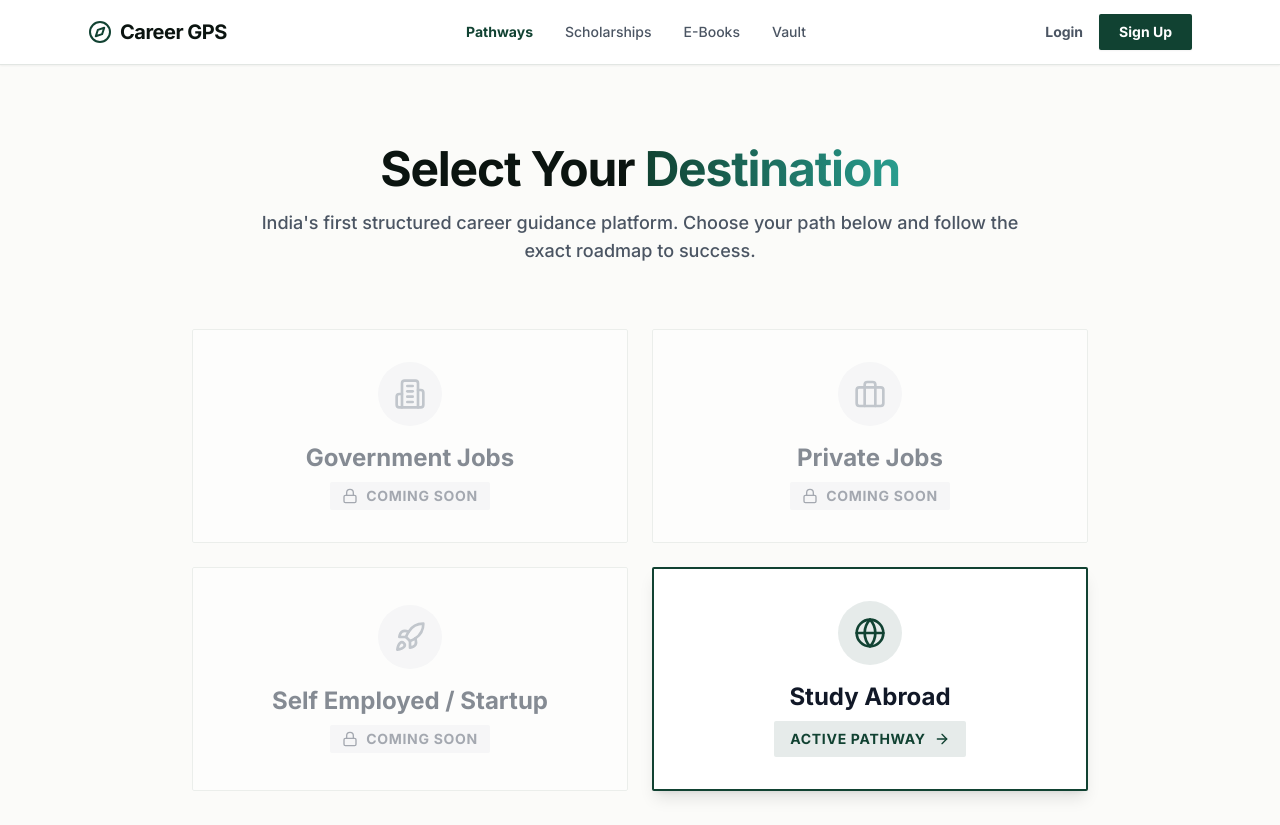
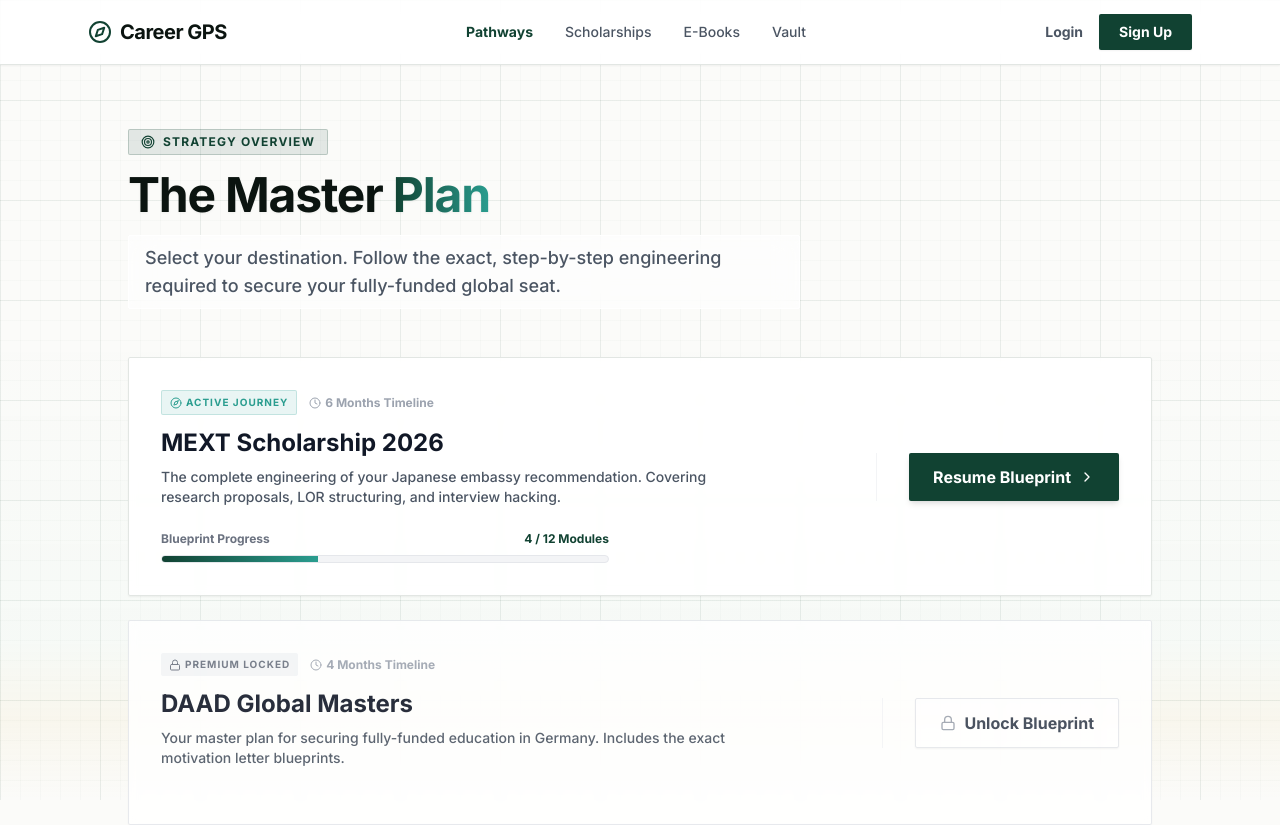
Before and after one commit to SahilDhinwa/Career-gps2.0, a Next.js app: page /pathways in a window 1280 px wide. Shown: the top 825 px of the page. Built offline with nearby package versions, Linux system fonts and the light colour scheme; no server answers.

Commit message:
Refactor PathwaysSelection to PathwaysPage with roadmap data

```diff
--- a/app/pathways/page.tsx
+++ b/app/pathways/page.tsx
@@ -1,78 +1,208 @@
-import Link from "next/link";
-import { Building2, Briefcase, Rocket, Globe, Lock, ArrowRight } from "lucide-react";
+"use client";
 
-export default function PathwaysSelection() {
+import { Compass, CheckCircle2, Lock, ChevronRight, Milestone, Target, Clock } from "lucide-react";
+import { useState } from "react";
+
+// MOCK DATA: The different roadmaps available on the platform
+const roadmapData = [
+  {
+    id: "mext-2026",
+    title: "MEXT Scholarship 2026",
+    country: "Japan",
+    duration: "6 Months",
+    status: "active",
+    progress: 35,
+    totalSteps: 12,
+    completedSteps: 4,
+    description: "The complete engineering of your Japanese embassy recommendation. Covering research proposals, LOR structuring, and interview hacking."
+  },
+  {
+    id: "daad-masters",
+    title: "DAAD Global Masters",
+    country: "Germany",
+    duration: "4 Months",
+    status: "locked",
+    progress: 0,
+    totalSteps: 8,
+    completedSteps: 0,
+    description: "Your master plan for securing fully-funded education in Germany. Includes the exact motivation letter blueprints."
+  },
+  {
+    id: "chevening-uk",
+    title: "Chevening Leadership",
+    country: "United Kingdom",
+    duration: "5 Months",
+    status: "locked",
+    progress: 0,
+    totalSteps: 10,
+    completedSteps: 0,
+    description: "The leadership networking framework required to win the UK's most prestigious and highly competitive global award."
+  }
+];
+
+export default function PathwaysPage() {
+  const [hoveredCard, setHoveredCard] = useState<string | null>(null);
+
   return (
-    <div className="min-h-screen bg-background flex flex-col items-center justify-center px-6 py-20">
+    <div className="min-h-screen bg-[#FBFBF9] relative overflow-hidden flex flex-col">
+
+      {/* INLINE STYLES FOR THE ARCHITECTURAL BLUEPRINT */}
+      <style dangerouslySetInnerHTML={{__html: `
+        .blueprint-container {
+          position: fixed;
+          inset: 0;
+          z-index: 0;
+          pointer-events: none;
+        }
+
+        /* The Millimeter Grid */
+        .blueprint-grid {
+          position: absolute;
+          inset: 0;
+          /* Uses CSS gradients to draw the exact major and minor grid lines */
+          background-size: 100px 100px, 100px 100px, 20px 20px, 20px 20px;
+          background-image:
+            linear-gradient(rgba(17, 66, 50, 0.06) 1px, transparent 1px),
+            linear-gradient(90deg, rgba(17, 66, 50, 0.06) 1px, transparent 1px),
+            linear-gradient(rgba(17, 66, 50, 0.02) 1px, transparent 1px),
+            linear-gradient(90deg, rgba(17, 66, 50, 0.02) 1px, transparent 1px);
+        }
+
+        /* The Radar/Scanner Beam */
+        .scanner-beam {
+          position: absolute;
+          top: -100%;
+          left: 0;
+          width: 100%;
+          height: 100%;
+          /* A soft gradient that represents the light beam */
+          background: linear-gradient(
+            to bottom,
+            transparent 0%,
+            rgba(16, 185, 129, 0.02) 40%,
+            rgba(212, 175, 55, 0.06) 50%,
+            transparent 60%
+          );
+          animation: scan 8s linear infinite;
+        }
+
+        @keyframes scan {
+          0% { top: -100%; }
+          100% { top: 100%; }
+        }
+      `}} />
+
+      {/* Layer 1: Blueprint Background */}
+      <div className="blueprint-container">
+        <div className="blueprint-grid"></div>
+        <div className="scanner-beam"></div>
+      </div>
+
+      {/* Foreground Content */}
+      <div className="relative z-10 flex-grow py-16 px-6">
+        <div className="max-w-5xl mx-auto">
 
           {/* Header Section */}
-      <div className="text-center max-w-3xl mb-16 relative z-10">
-        <h1 className="font-heading text-4xl md:text-5xl font-bold text-foreground tracking-tight mb-4">
-          Select Your <span className="text-transparent bg-clip-text bg-gradient-to-r from-primary to-success">Destination</span>
+          <div className="mb-12">
+            <div className="inline-flex items-center gap-2 px-3 py-1 rounded-sm bg-primary/10 text-xs font-bold text-primary mb-4 border border-primary/20 tracking-widest uppercase">
+              <Target className="w-3.5 h-3.5" /> Strategy Overview
+            </div>
+            <h1 className="font-heading text-4xl md:text-5xl font-bold text-foreground tracking-tight mb-4 drop-shadow-sm">
+              The Master <span className="text-transparent bg-clip-text bg-gradient-to-r from-primary to-success">Plan</span>
             </h1>
-        <p className="text-lg text-gray-600 font-medium">
-          India&apos;s first structured career guidance platform. Choose your path below and follow the exact roadmap to success.
+            <p className="text-lg text-gray-600 font-medium max-w-2xl bg-white/60 backdrop-blur-md py-2 px-4 rounded-sm border border-white">
+              Select your destination. Follow the exact, step-by-step engineering required to secure your fully-funded global seat.
             </p>
           </div>
 
-      {/* The 4-Grid Selector */}
-      <div className="grid grid-cols-1 md:grid-cols-2 gap-6 w-full max-w-4xl relative z-10">
+          {/* Pathways Grid */}
+          <div className="space-y-6">
+            {roadmapData.map((roadmap) => (
+              <div
+                key={roadmap.id}
+                onMouseEnter={() => setHoveredCard(roadmap.id)}
+                onMouseLeave={() => setHoveredCard(null)}
+                className={`
+                  bg-white/90 backdrop-blur-sm border rounded-sm p-6 md:p-8 transition-all duration-300 shadow-sm
+                  ${roadmap.status === 'locked' ? 'border-gray-200 opacity-90' : 'border-surfaceBorder hover:shadow-lg hover:border-primary/30'}
+                `}
+              >
+                <div className="flex flex-col md:flex-row md:items-center gap-6 justify-between">
 
-        {/* Government Jobs - Locked */}
-        <div className="bg-surface border border-surfaceBorder rounded-sm p-8 flex flex-col items-center justify-center text-center opacity-60 cursor-not-allowed relative overflow-hidden transition-all hover:border-gray-300">
-          <div className="w-16 h-16 bg-gray-100 rounded-full flex items-center justify-center mb-4 text-gray-400">
-            <Building2 className="w-8 h-8" />
+                  {/* Left Side: Info */}
+                  <div className="flex-1">
+                    <div className="flex items-center gap-3 mb-3">
+                      {roadmap.status === 'locked' ? (
+                        <span className="flex items-center gap-1 text-[10px] font-bold uppercase tracking-widest bg-gray-100 text-gray-500 px-2 py-1 rounded-sm">
+                          <Lock className="w-3 h-3" /> Premium Locked
+                        </span>
+                      ) : (
+                        <span className="flex items-center gap-1 text-[10px] font-bold uppercase tracking-widest bg-success/10 text-success px-2 py-1 rounded-sm border border-success/20">
+                          <Compass className="w-3 h-3" /> Active Journey
+                        </span>
+                      )}
+                      <span className="text-xs font-bold text-gray-400 flex items-center gap-1">
+                        <Clock className="w-3 h-3" /> {roadmap.duration} Timeline
+                      </span>
                     </div>
-          <h2 className="font-heading text-2xl font-bold text-gray-700 mb-2">Government Jobs</h2>
-          <div className="flex items-center gap-2 text-gray-500 font-bold text-sm uppercase tracking-wider bg-gray-100 px-3 py-1 rounded-sm">
-            <Lock className="w-4 h-4" /> Coming Soon
+
+                    <h2 className="font-heading text-2xl font-bold text-gray-900 mb-2">
+                      {roadmap.title}
+                    </h2>
+                    <p className="text-sm text-gray-600 font-medium max-w-xl mb-6">
+                      {roadmap.description}
+                    </p>
+
+                    {/* Progress Bar (Only visible if active) */}
+                    {roadmap.status === 'active' && (
+                      <div className="max-w-md">
+                        <div className="flex justify-between text-xs font-bold text-gray-500 mb-2">
+                          <span>Blueprint Progress</span>
+                          <span className="text-primary">{roadmap.completedSteps} / {roadmap.totalSteps} Modules</span>
+                        </div>
+                        <div className="w-full bg-gray-100 h-2 rounded-full overflow-hidden border border-gray-200">
+                          <div
+                            className="bg-gradient-to-r from-primary to-success h-full transition-all duration-1000 ease-out"
+                            style={{ width: `${roadmap.progress}%` }}
+                          ></div>
                         </div>
                       </div>
+                    )}
+                  </div>
 
-        {/* Private Jobs - Locked */}
-        <div className="bg-surface border border-surfaceBorder rounded-sm p-8 flex flex-col items-center justify-center text-center opacity-60 cursor-not-allowed relative overflow-hidden transition-all hover:border-gray-300">
-          <div className="w-16 h-16 bg-gray-100 rounded-full flex items-center justify-center mb-4 text-gray-400">
-            <Briefcase className="w-8 h-8" />
+                  {/* Right Side: Call to Action */}
+                  <div className="shrink-0 flex items-center justify-end md:border-l md:border-gray-100 md:pl-8">
+                    {roadmap.status === 'active' ? (
+                      <button className="w-full md:w-auto bg-primary text-white font-bold py-3 px-6 rounded-sm hover:bg-primaryHover transition-all flex items-center justify-center gap-2 shadow-md">
+                        Resume Blueprint <ChevronRight className="w-4 h-4" />
+                      </button>
+                    ) : (
+                      <button className="w-full md:w-auto bg-white text-gray-700 border border-gray-200 font-bold py-3 px-6 rounded-sm hover:bg-gray-50 transition-all flex items-center justify-center gap-2 shadow-sm">
+                        <Lock className="w-4 h-4 text-gray-400" /> Unlock Blueprint
+                      </button>
+                    )}
                   </div>
-          <h2 className="font-heading text-2xl font-bold text-gray-700 mb-2">Private Jobs</h2>
-          <div className="flex items-center gap-2 text-gray-500 font-bold text-sm uppercase tracking-wider bg-gray-100 px-3 py-1 rounded-sm">
-            <Lock className="w-4 h-4" /> Coming Soon
+
                 </div>
               </div>
+            ))}
+          </div>
 
-        {/* Self Employed / Startup - Locked */}
-        <div className="bg-surface border border-surfaceBorder rounded-sm p-8 flex flex-col items-center justify-center text-center opacity-60 cursor-not-allowed relative overflow-hidden transition-all hover:border-gray-300">
-          <div className="w-16 h-16 bg-gray-100 rounded-full flex items-center justify-center mb-4 text-gray-400">
-            <Rocket className="w-8 h-8" />
+          {/* Bottom Callout */}
+          <div className="mt-12 bg-gradient-to-r from-gray-900 to-black p-8 rounded-sm shadow-xl border border-gray-800 text-center relative overflow-hidden group">
+            <div className="absolute top-0 left-1/2 -translate-x-1/2 w-full h-1 bg-gradient-to-r from-transparent via-warning to-transparent opacity-50 group-hover:opacity-100 transition-opacity"></div>
+            <Milestone className="w-8 h-8 text-warning mx-auto mb-4" />
+            <h3 className="font-heading text-xl font-bold text-white mb-2">Need a custom strategy?</h3>
+            <p className="text-sm text-gray-400 font-medium mb-6">
+              Unlock the Premium Tier to get direct feedback on your documents and access all roadmap blueprints.
+            </p>
+            <button className="bg-warning text-black font-bold py-3 px-8 rounded-sm hover:bg-yellow-400 transition-colors shadow-lg">
+              Upgrade to Premium
+            </button>
           </div>
-          <h2 className="font-heading text-2xl font-bold text-gray-700 mb-2">Self Employed / Startup</h2>
-          <div className="flex items-center gap-2 text-gray-500 font-bold text-sm uppercase tracking-wider bg-gray-100 px-3 py-1 rounded-sm">
-            <Lock className="w-4 h-4" /> Coming Soon
+
         </div>
       </div>
-
-        {/* Study Abroad - Active */}
-        <Link
-          href="/study-abroad"
-          className="group bg-surface border-2 border-primary rounded-sm p-8 flex flex-col items-center justify-center text-center shadow-lg hover:shadow-xl hover:-translate-y-1 transition-all relative overflow-hidden"
-        >
-          {/* Subtle hover glow in the background */}
-          <div className="absolute top-0 right-0 w-32 h-32 bg-primary/5 rounded-bl-full -z-10 transition-transform group-hover:scale-125"></div>
-
-          <div className="w-16 h-16 bg-primary/10 rounded-full flex items-center justify-center mb-4 text-primary group-hover:bg-primary group-hover:text-white transition-colors duration-300">
-            <Globe className="w-8 h-8" />
-          </div>
-          <h2 className="font-heading text-2xl font-bold text-gray-900 mb-2">Study Abroad</h2>
-          <div className="flex items-center gap-2 text-primary font-bold text-sm uppercase tracking-wider bg-primary/10 px-4 py-2 rounded-sm group-hover:bg-primary group-hover:text-white transition-colors duration-300">
-            Active Pathway <ArrowRight className="w-4 h-4" />
-          </div>
-        </Link>
-
-      </div>
-
-      {/* Decorative Blur Orbs */}
-      <div className="absolute top-1/4 left-0 w-[400px] h-[400px] bg-primary/5 blur-[100px] rounded-full pointer-events-none -z-10"></div>
-      <div className="absolute bottom-1/4 right-0 w-[400px] h-[400px] bg-success/5 blur-[100px] rounded-full pointer-events-none -z-10"></div>
     </div>
   );
 }
```
Lines whose indentation alone changed are shown as unchanged.
